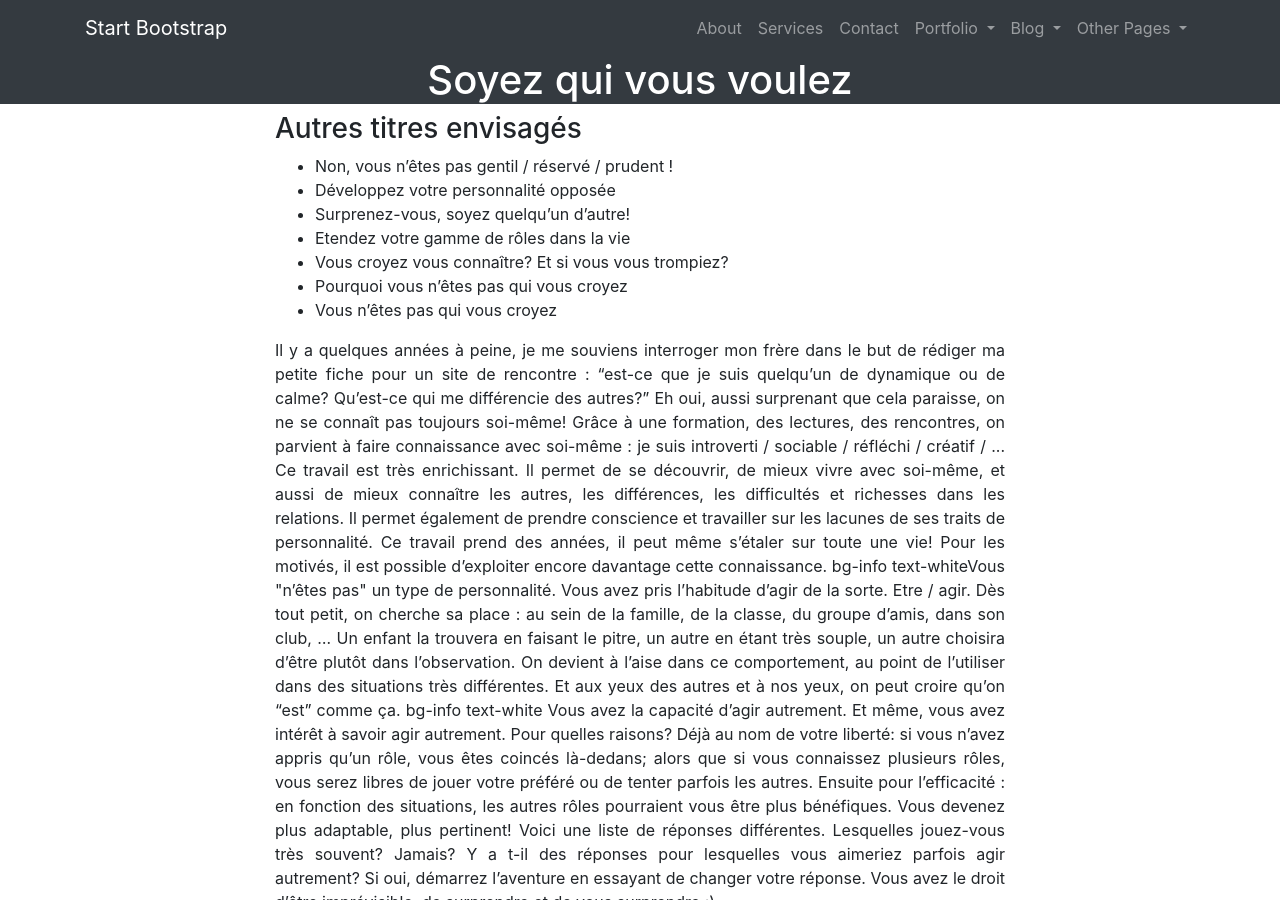
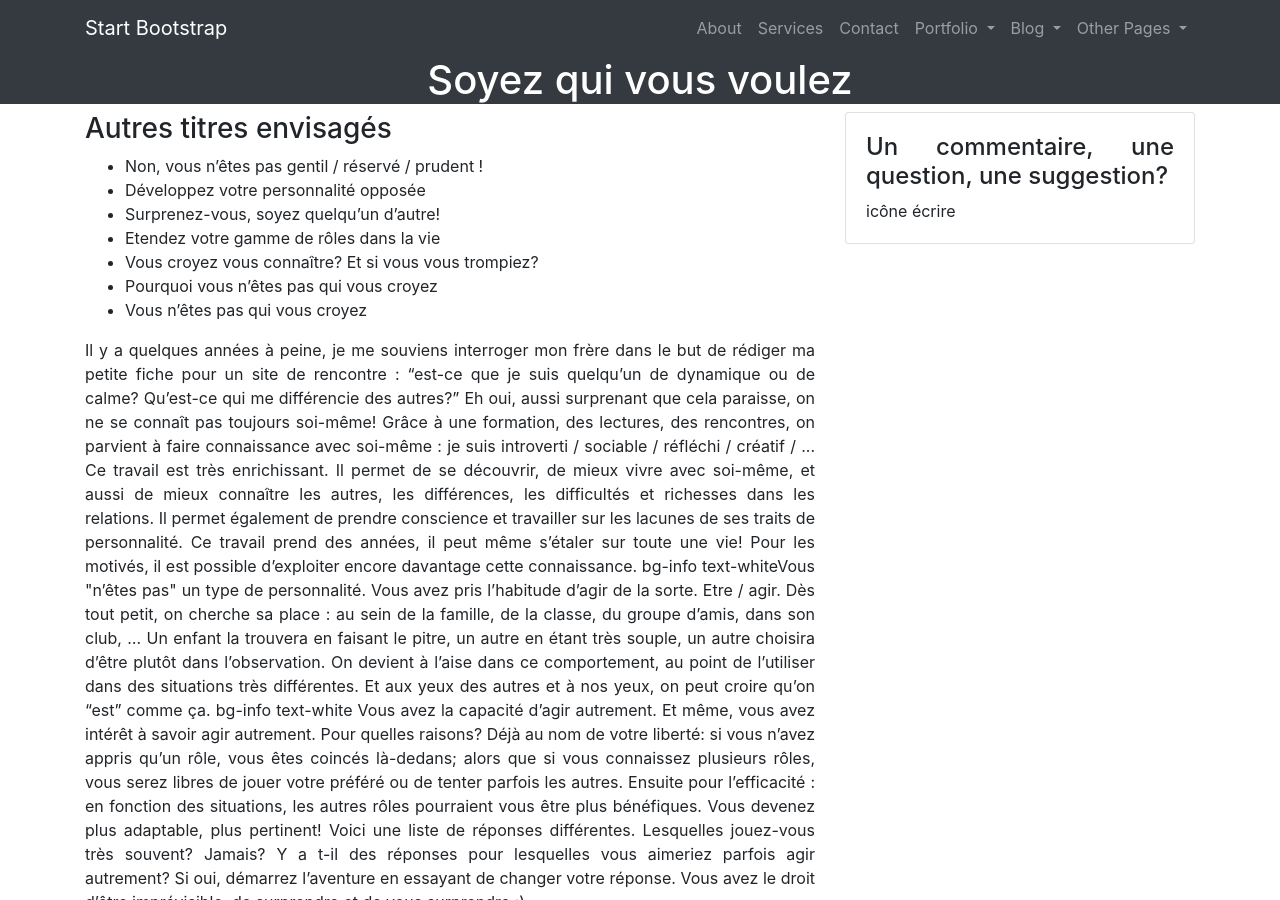
Before and after one commit to OrgaEvolutions/Nathoup.github.io, a Jekyll site: the page built from articles/personnalite.html, in a window 1280 px wide and 900 px high. Built offline with Jekyll 4.4.1, drawn with Linux system fonts in a browser that asks for light colours; nearby versions of some CDN libraries; comment, search, counter and statistics services are not loaded.

Commit message:
Update post.html

```diff
--- a/_layouts/post.html
+++ b/_layouts/post.html
@@ -21,6 +21,15 @@ fin_element_liste: "</li>"
         <div class="row">
           <div class="col-lg-8 col-md-10 mx-auto">
             {{ content }}
-          </div></div></div></article>
+          </div>
+         <div class = "col-lg-4">
+          <div class = "card sb-card">
+           <div class = "card-body">
+            <h4>Un commentaire, une question, une suggestion?</h4>
+            icône écrire
+           </div>
+          </div>
+         </div>
+       </div></div></article>
 
 {% include social_links.html %}
```
